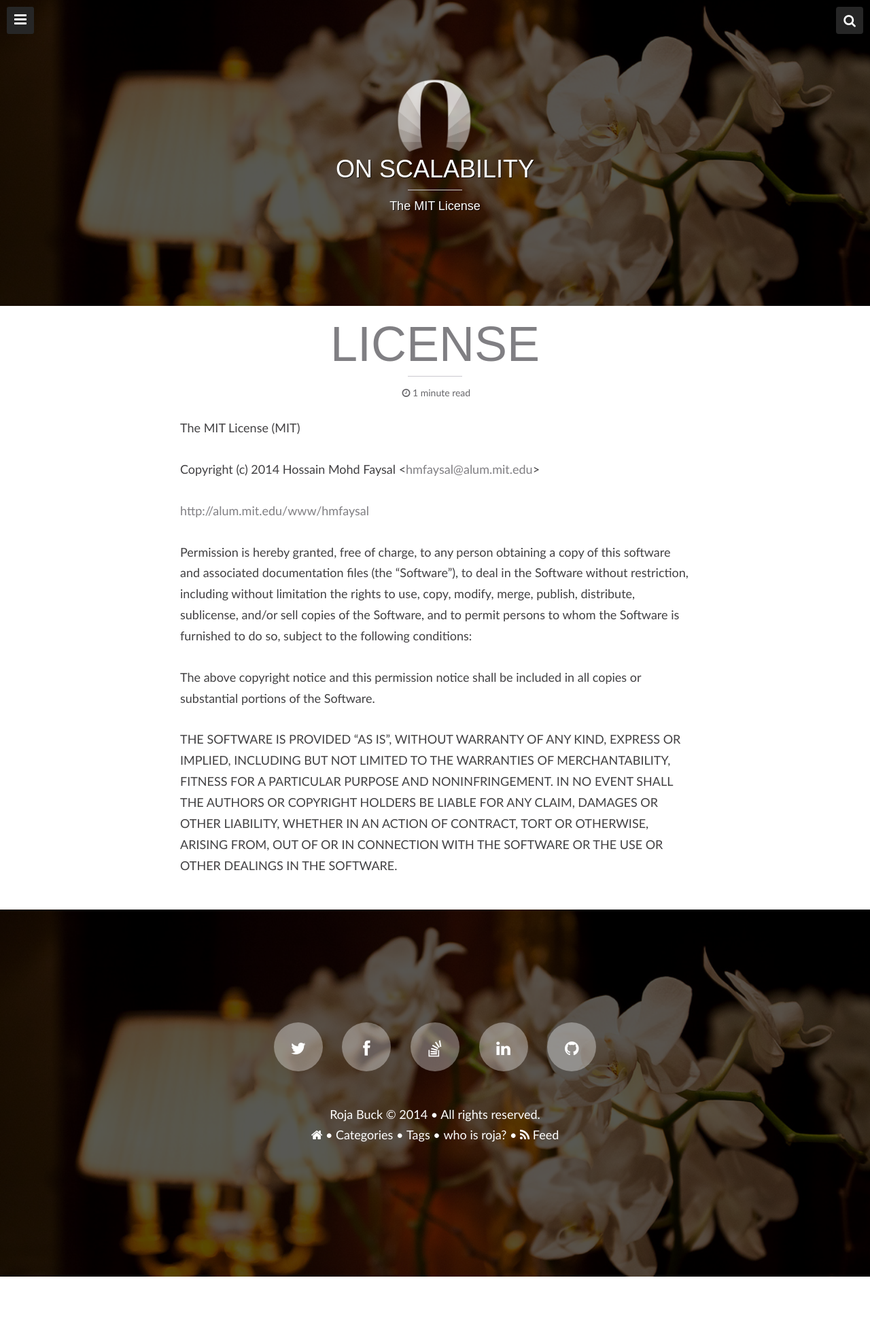
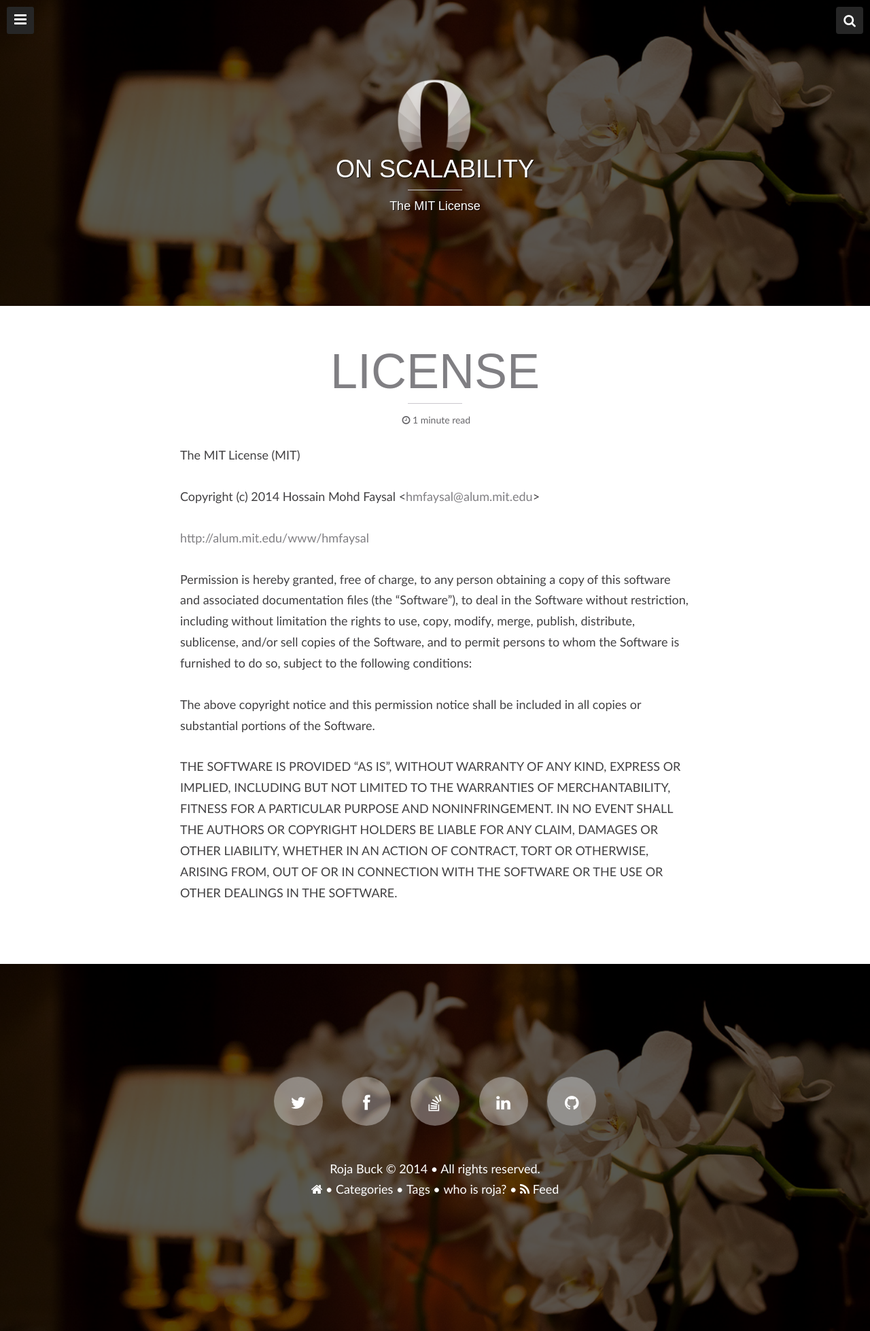
Before and after one commit to roja/roja.github.io, a Jekyll site: the page built from license.md, in a window 1280 px wide. Shown: the whole page at 68% size. Built offline with Jekyll 4.4.1, drawn with Linux system fonts in a browser that asks for light colours; nearby versions of some CDN libraries; before the commit the page ends 1878 px from its top, so only the background shows below that.

Commit message:
more responsive spaceing

```diff
--- a/assets/css/style.css
+++ b/assets/css/style.css
@@ -451,7 +451,7 @@ html {
   width: 100%;
   height: 50%;
   padding: 24px 0;
-  margin-bottom: 20px;
+  margin-bottom: 60px;
   box-sizing: border-box;
 }
 #masthead.align-left {
@@ -580,7 +580,7 @@ html {
 /* FOOTER */
 /* ------ */
 #footer {
-  margin-top: 20px;
+  margin-top: 60px;
   padding: 20px 0 0 0;
   position: relative;
   width: 100%;
@@ -4045,7 +4045,18 @@ body.slide{
     #permalink .permalink-box{
         width:90%
         }
+
+        #footer {
+  margin-top: 40px;
+}
+
+      #masthead {
+  margin-bottom: 40px;
+}
+
       }
+
+
 
 
 @media screen and (max-width:500px){
@@ -4053,11 +4064,22 @@ body.slide{
     a#slide{
         position:absolute;
         }
-      }
+
 
           a#slide.slide{
         left:10px
         }
 
+        #masthead {
+  margin-bottom: 20px;
+}
+
+        #footer {
+  margin-top: 20px;
+}
+
+
+}
+
 
 /*      End-Responsive      */
```
